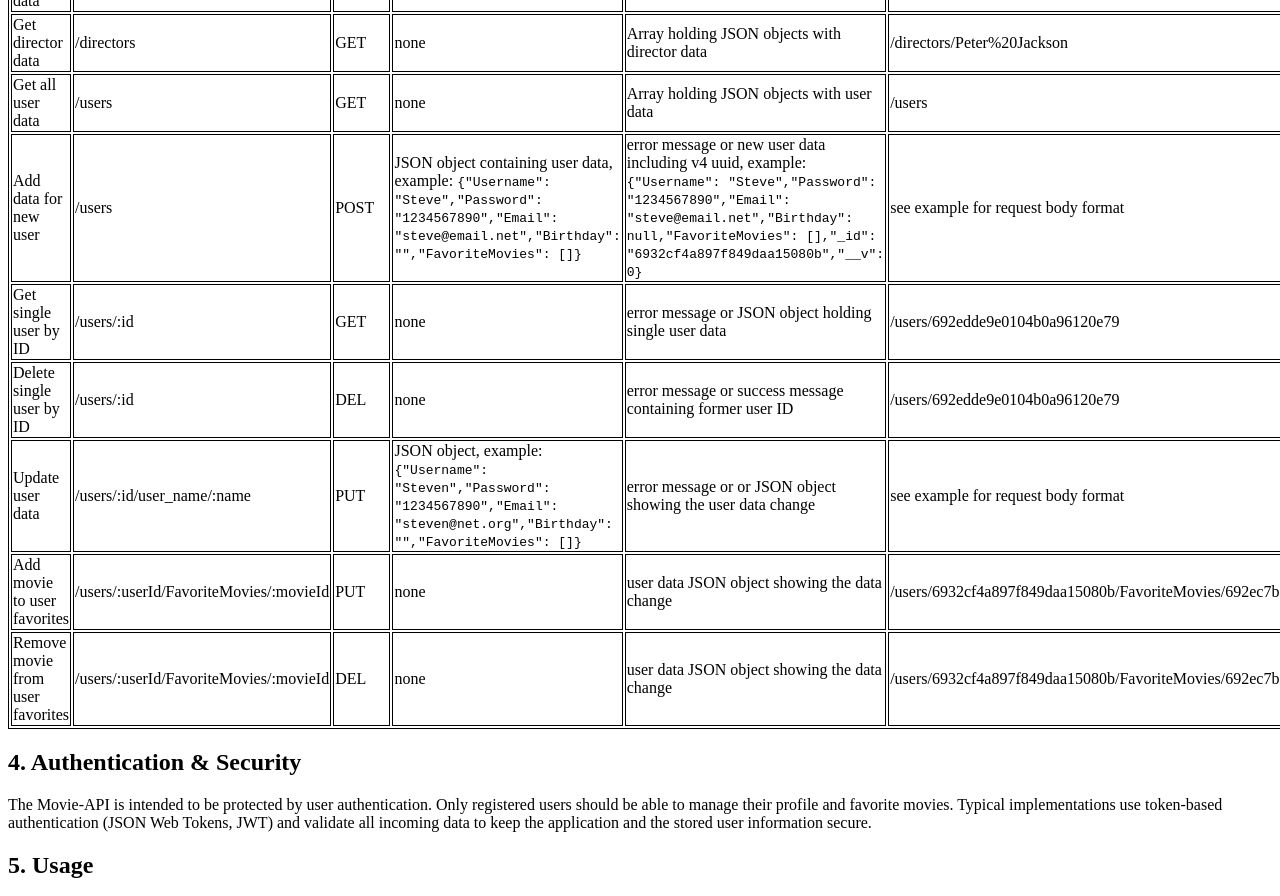
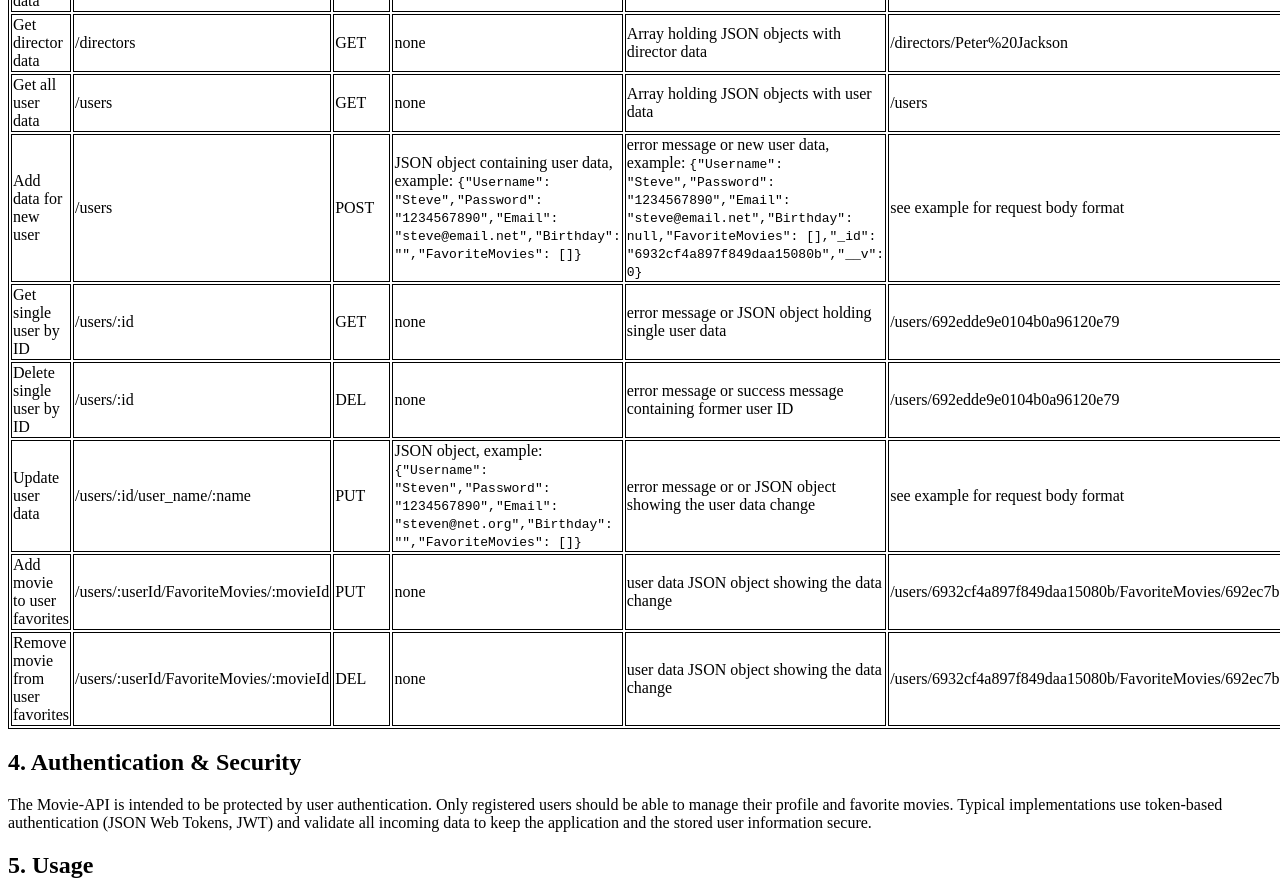
Before and after one commit to markusl23/movie_api, a website: page public/documentation.html in a window 1280 px wide. Shown: the part 1240-2136 px from the top of the page. Drawn offline with Linux system fonts and the light colour scheme.

Commit message:
removed mention of uuid v4 usage from documentation.html

```diff
--- a/public/documentation.html
+++ b/public/documentation.html
@@ -135,7 +135,7 @@
           <td>/users</td>
           <td>POST</td>
           <td>JSON object containing user data, example: <code>{"Username": "Steve","Password": "1234567890","Email": "steve@email.net","Birthday": "","FavoriteMovies": []}</code></td>
-          <td>error message or new user data including v4 uuid, example: <code>{"Username": "Steve","Password": "1234567890","Email": "steve@email.net","Birthday": null,"FavoriteMovies": [],"_id": "6932cf4a897f849daa15080b","__v": 0}</code></td>
+          <td>error message or new user data, example: <code>{"Username": "Steve","Password": "1234567890","Email": "steve@email.net","Birthday": null,"FavoriteMovies": [],"_id": "6932cf4a897f849daa15080b","__v": 0}</code></td>
           <td>see example for request body format</td>
         </tr>
         <tr>
```
